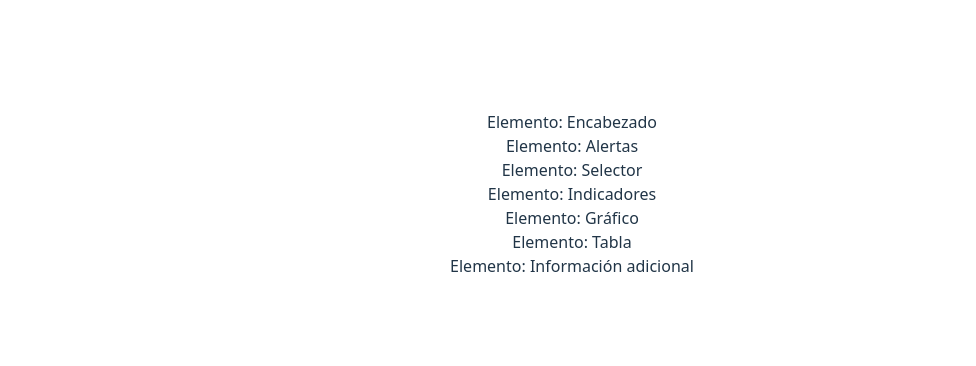
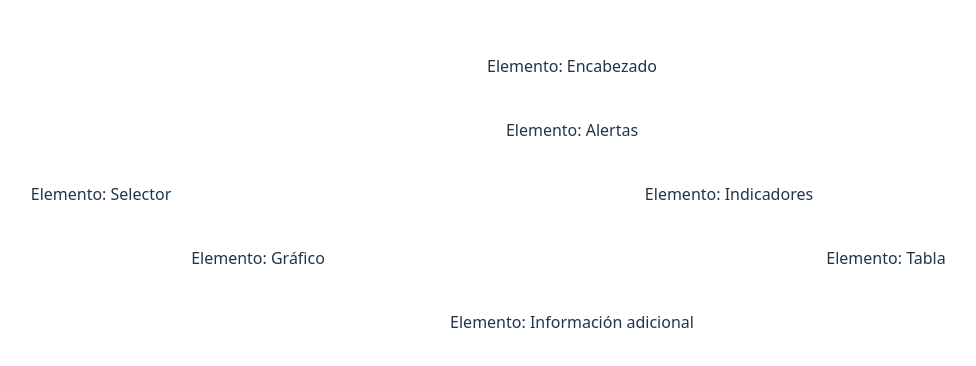
Before and after one commit to Xavih830/dashboard, a React (Vite) app: page / in a window 1280 px wide. Shown: the part 206-572 px from the top of the page, without its empty margins (68-1044 px from the left). Built offline with nearby package versions, Linux system fonts and the light colour scheme.

Commit message:
Guia 12 udpate segunda parte

```diff
--- a/src/App.tsx
+++ b/src/App.tsx
@@ -8,28 +8,28 @@ function App() {
   const [count, setCount] = useState(0)
 
   return (
-    <Grid>
+    <Grid container spacing={5} justifyContent="center" alignItems="center">
 
       {/* Encabezado */}
-      <Grid>Elemento: Encabezado</Grid>
+      <Grid size={12}>Elemento: Encabezado</Grid>
 
       {/* Alertas */}
-      <Grid>Elemento: Alertas</Grid>
+      <Grid size={12}>Elemento: Alertas</Grid>
 
       {/* Selector */}
-      <Grid>Elemento: Selector</Grid>
+      <Grid size={3}>Elemento: Selector</Grid>
 
       {/* Indicadores */}
-      <Grid>Elemento: Indicadores</Grid>
+      <Grid size={9}>Elemento: Indicadores</Grid>
 
       {/* Gráfico */}
-      <Grid>Elemento: Gráfico</Grid>
+      <Grid size={6}>Elemento: Gráfico</Grid>
 
       {/* Tabla */}
-      <Grid>Elemento: Tabla</Grid>
+      <Grid size={6}>Elemento: Tabla</Grid>
 
       {/* Información adicional */}
-      <Grid>Elemento: Información adicional</Grid>
+      <Grid size={12}>Elemento: Información adicional</Grid>
 
     </Grid>
   )
```
